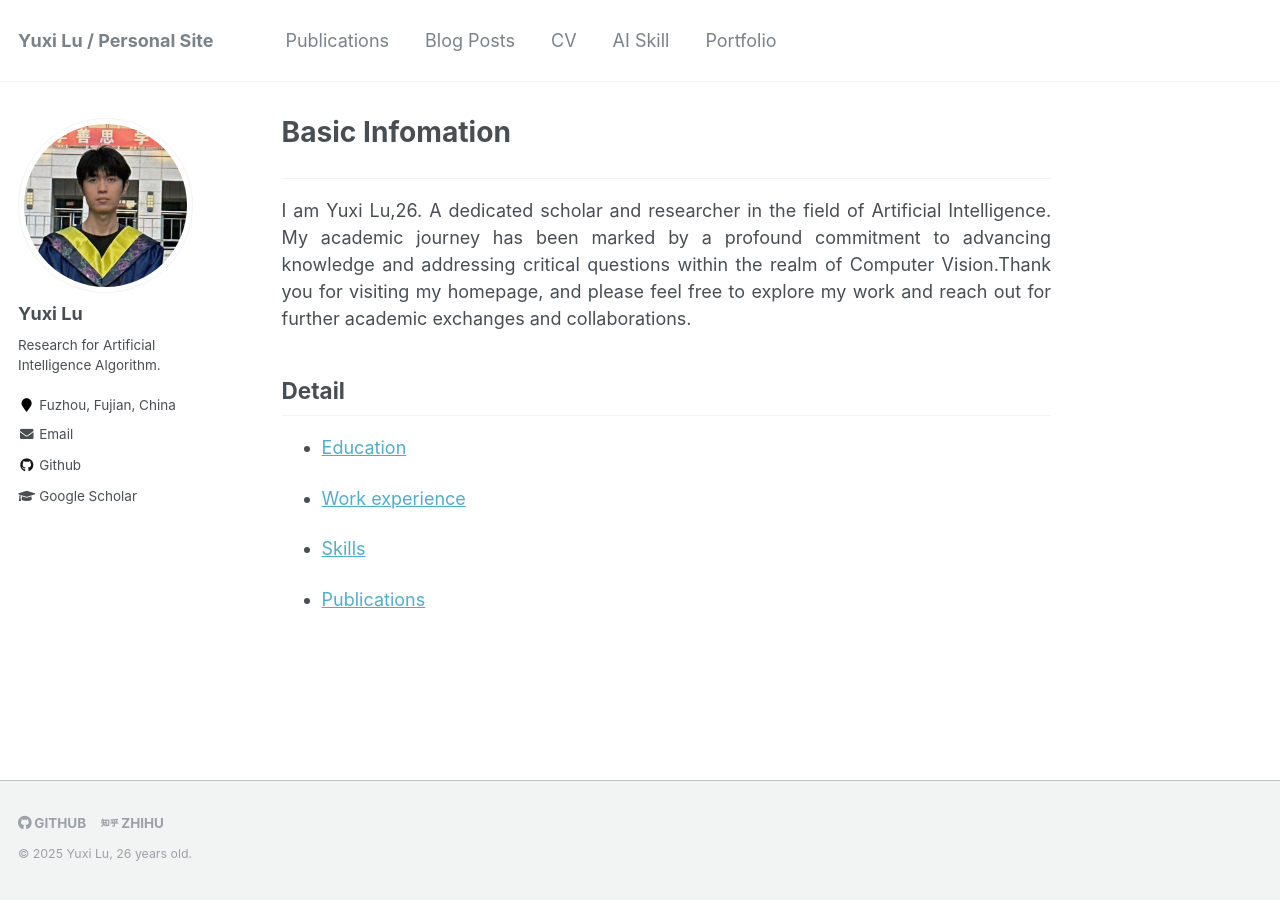
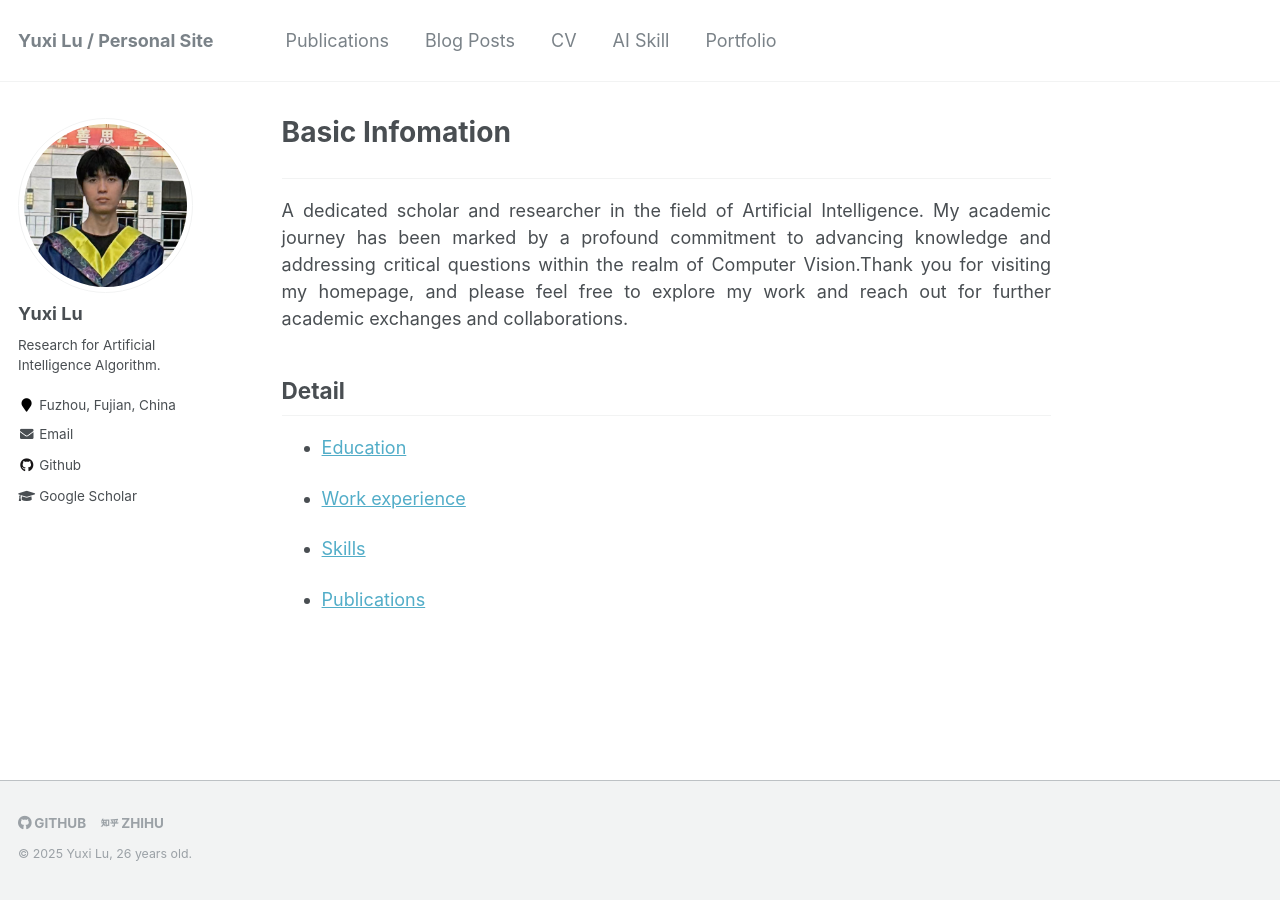
Before and after one commit to divided7/divided7.github.io, a Jekyll site: the page built from _pages/about.md, in a window 1280 px wide. Built offline with Jekyll 4.4.1, drawn with Linux system fonts in a browser that asks for light colours.

```diff
--- a/_pages/about.md
+++ b/_pages/about.md
@@ -9,7 +9,7 @@ redirect_from:
 ---
 
 ---
-<div style="text-align: justify;">I am Yuxi Lu,26. A dedicated scholar and researcher in the field of Artificial Intelligence. My academic journey has been marked by a profound commitment to advancing knowledge and addressing critical questions within the realm of Computer Vision.Thank you for visiting my homepage, and please feel free to explore my work and reach out for further academic exchanges and collaborations.</div>
+<div style="text-align: justify;">A dedicated scholar and researcher in the field of Artificial Intelligence. My academic journey has been marked by a profound commitment to advancing knowledge and addressing critical questions within the realm of Computer Vision.Thank you for visiting my homepage, and please feel free to explore my work and reach out for further academic exchanges and collaborations.</div>
 
 ## Detail
 * [Education](https://divided7.github.io/cv#education)
```
Also changed, not shown: _portfolio/portfolio-1.md (+1 -1 lines), _portfolio/portfolio-2.md (added, +11 -0 lines), _portfolio/portfolio.html (renamed from _portfolio/portfolio-2.html), 1 other file.
